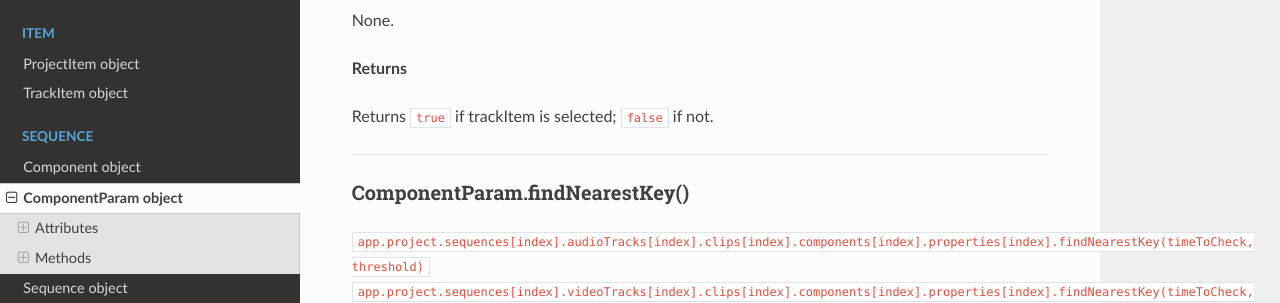
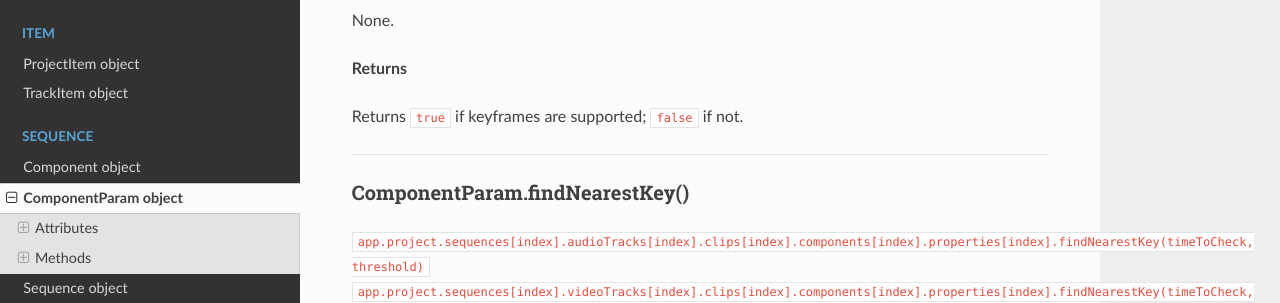
Before and after one commit to docsforadobe/premiere-scripting-guide, a Sphinx documentation site: the page built from docs/sequence/componentparam.rst, in a window 1280 px wide and 900 px high, scrolled down 1445 px. Shown: the part 151-454 px from the top of the window. Built offline with Sphinx 7.4.7 and the Read the Docs theme 2.0.0, drawn with Linux system fonts in a browser that asks for light colours.

Commit message:
Fixes return text for `areKeyframesSupported`

```diff
--- a/docs/sequence/componentparam.rst
+++ b/docs/sequence/componentparam.rst
@@ -81,7 +81,7 @@ None.
 
 **Returns**
 
-Returns ``true`` if trackItem is selected; ``false`` if not.
+Returns ``true`` if keyframes are supported; ``false`` if not.
 
 ----
 
```
